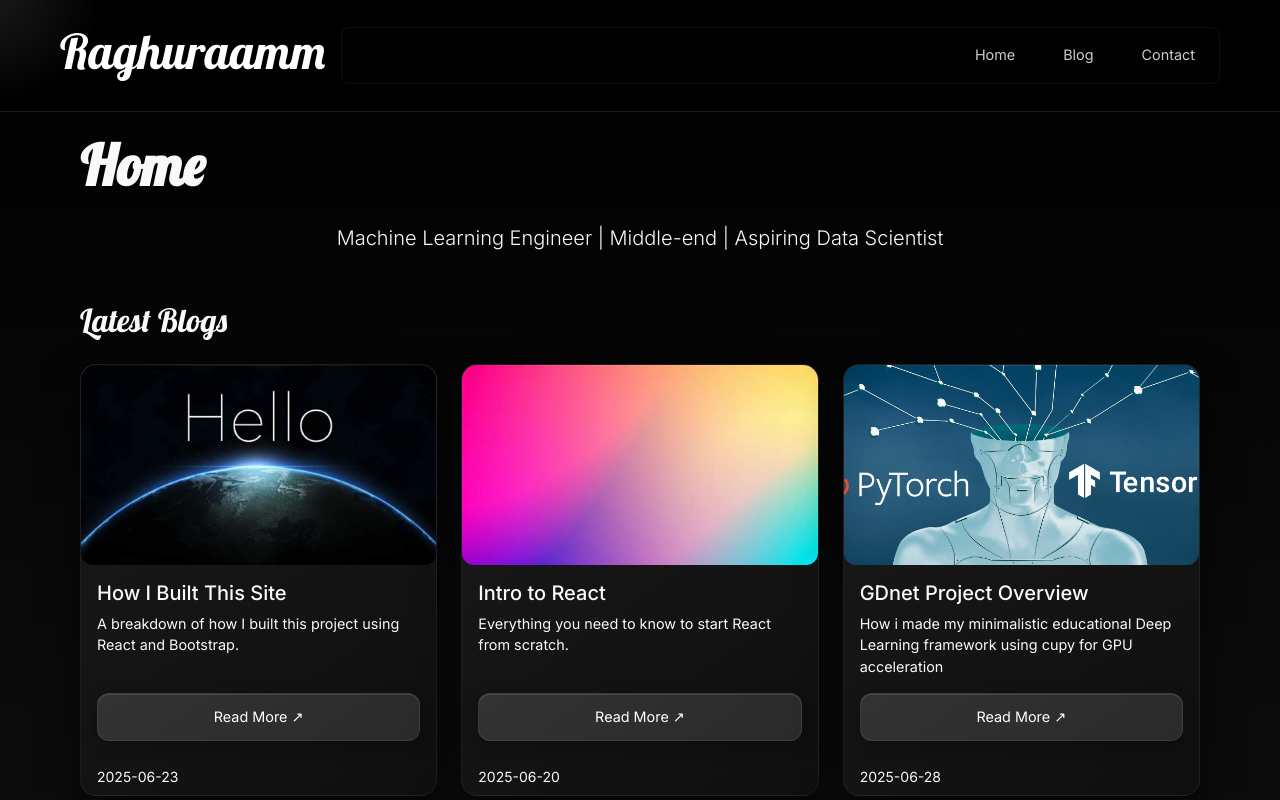
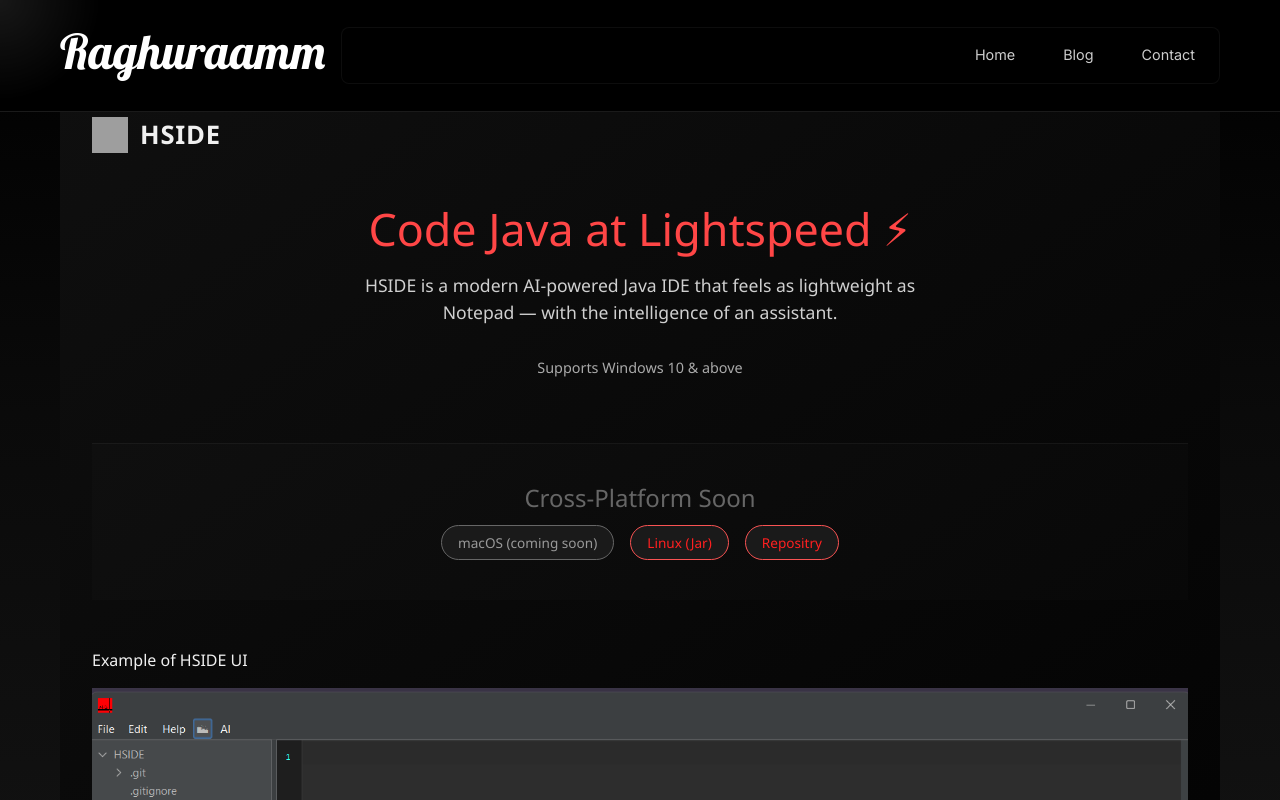
Before and after one commit to Ghua8088/blog, a React (Create React App) app: page /#/projects/HSIDE in a window 1280 px wide. Before the commit this address led to /#/. Shown: the top 800 px of the page. Built offline with nearby package versions, Linux system fonts and the light colour scheme; no server answers; grey boxes are pictures that could not be loaded.

Commit message:
added pages idea

```diff
--- a/src/App.js
+++ b/src/App.js
@@ -12,7 +12,7 @@ import 'bootstrap/dist/css/bootstrap.min.css';
 import Navigations from './components/Navigations';
 import { Container } from 'react-bootstrap';
 import React from 'react';
-
+import HSIDE from './projects/HSIDE/hside';
 function App() {
   return (
     <div className="App">
@@ -26,6 +26,7 @@ function App() {
           <Route path="/contact" element={<Contact />} />
           <Route path="/blog/:id" element={<BlogPost />} />
           <Route path="/manage" element={<BlogManager />} />
+          <Route path="/projects/HSIDE" element={<HSIDE />} />
           <Route path="*" element={<Navigate to="/" />} />
         </Routes>
       </Container>
--- a/src/data/projectData.json
+++ b/src/data/projectData.json
@@ -25,7 +25,7 @@
         "title": "IDE made in Java simple and clean.",
         "description": "A simple IDE that has AI and running on device using Ollama made in Java",
         "thumbnail": "HSIDE.png",
-        "url": "https://github.com/Ghua8088/HSide"
+        "url": "#/projects/HSIDE"
 
     },
     {
--- a/src/pages/Projects.jsx
+++ /dev/null
@@ -1,3 +0,0 @@
-import React from 'react';
-import projects from '../data/projectData.json';
-import { thumbnails } from '../utils/ThumbnailLoader';
--- /dev/null
+++ b/src/projects/HSIDE/HSIDE.css
@@ -0,0 +1,120 @@
+.hside-wrapper {
+  font-family: 'Segoe UI', Tahoma, Geneva, Verdana, sans-serif;
+  background: linear-gradient(145deg, #0f0f0f, #000000);
+  color: #f0f0f0;
+  min-height: 100vh;
+  padding: 2rem;
+  display: flex;
+  flex-direction: column;
+  gap: 3rem;
+}
+
+.hside-nav {
+  display: flex;
+  justify-content: space-between;
+  align-items: center;
+}
+
+.logo-box {
+  display: flex;
+  align-items: center;
+  gap: 0.75rem;
+}
+
+.hside-icon {
+  width: 36px;
+  height: 36px;
+}
+
+.logo-text {
+  font-size: 1.6rem;
+  font-weight: bold;
+  letter-spacing: 0.8px;
+}
+
+.download-btn {
+  background: #1f1f1f;
+  padding: 0.6rem 1.2rem;
+  border: 1px solid #555;
+  border-radius: 8px;
+  color: #ff3636;
+  text-decoration: none;
+  transition: 0.3s;
+}
+
+.download-btn:hover {
+  background: #2a2a2a;
+  border-color: #ff3d3d;
+}
+
+.hero {
+  text-align: center;
+}
+
+.hero-heading {
+  font-size: 2.8rem;
+  color: #ff4646;
+  margin-bottom: 1rem;
+}
+
+.hero-desc {
+  font-size: 1.1rem;
+  max-width: 600px;
+  margin: 0 auto 2rem;
+  color: #d0d0d0;
+}
+
+.primary-download {
+  background: linear-gradient(145deg, #ff5555, #ff0d25);
+  color: #000;
+  padding: 0.8rem 1.6rem;
+  border-radius: 10px;
+  text-decoration: none;
+  font-weight: bold;
+  font-size: 1rem;
+  transition: 0.3s;
+}
+
+.primary-download:hover {
+  opacity: 0.9;
+}
+
+.compatibility-note {
+  font-size: 0.9rem;
+  color: #aaa;
+  margin-top: 0.5rem;
+}
+
+.platform-footer {
+  text-align: center;
+  margin-top: auto;
+}
+
+.platforms-row {
+  display: flex;
+  justify-content: center;
+  gap: 1rem;
+  margin-top: 0.8rem;
+}
+
+.platform-chip {
+  padding: 0.4rem 1rem;
+  border-radius: 999px;
+  font-size: 0.85rem;
+  background: #1a1a1a;
+  border: 1px solid #444;
+}
+
+.coming-soon {
+  color: #999;
+  border-color: #666;
+}
+
+.available {
+  color: #ff2020;
+  border-color: #f95353;
+}
+.example-img{
+  width: 100%;
+  height: auto;
+}
--- /dev/null
+++ b/src/projects/HSIDE/hside.jsx
@@ -0,0 +1,69 @@
+// src/projects/HSIDE/HSIDE.jsx
+import React, { useEffect, useState } from 'react';
+import './HSIDE.css';
+import icon from './icon.ico';
+import ui from './UI.png';
+function HSIDE() {
+  const [release, setRelease] = useState(null);
+
+  useEffect(() => {
+    fetch('https://api.github.com/repos/Ghua8088/HSide/releases/latest')
+      .then((res) => res.json())
+      .then((data) => setRelease(data));
+  }, []);
+
+  return (
+    <div className="hside-wrapper">
+      <header className="hside-nav">
+        <div className="logo-box">
+          <img src={icon} alt="HSIDE Icon" className="hside-icon" />
+          <span className="logo-text">HSIDE</span>
+        </div>
+        {release?.assets?.length > 0 && (
+          <a
+            href={release.assets[0].browser_download_url}
+            className="download-btn"
+            target="_blank"
+            rel="noopener noreferrer"
+          >
+            ⬇ Get HSIDE ({release.tag_name})
+          </a>
+        )}
+      </header>
+
+      <main className="hero">
+        <h1 className="hero-heading">Code Java at Lightspeed ⚡</h1>
+        <p className="hero-desc">
+          HSIDE is a modern AI-powered Java IDE that feels as lightweight as Notepad — with the intelligence of an assistant.
+        </p>
+
+        {release?.assets?.length > 0 && (
+          <a
+            href={release.assets[0].browser_download_url}
+            className="primary-download"
+            target="_blank"
+            rel="noopener noreferrer"
+          >
+            🪄 Download for Windows
+          </a>
+        )}
+        <p className="compatibility-note">Supports Windows 10 & above</p>
+      </main>
+
+      <footer className="platform-footer">
+        <h4>Cross-Platform Soon</h4>
+        <div className="platforms-row">
+          <span className="platform-chip coming-soon">macOS (coming soon)</span>
+          <span className="platform-chip available">Linux (Jar)</span>
+          <span className="platform-chip available">Repositry</span>
+        </div>
+      </footer>
+      <div>
+        <p> Example of HSIDE  UI </p>
+        <img src={ui} alt="HSIDE UI" className='example-img' />
+      </div>
+    </div>
+  );
+}
+
+export default HSIDE;
```
Also changed, not shown: src/projects/HSIDE/UI.png (added), 1 other file (tests, documents, lock files or other folders).
